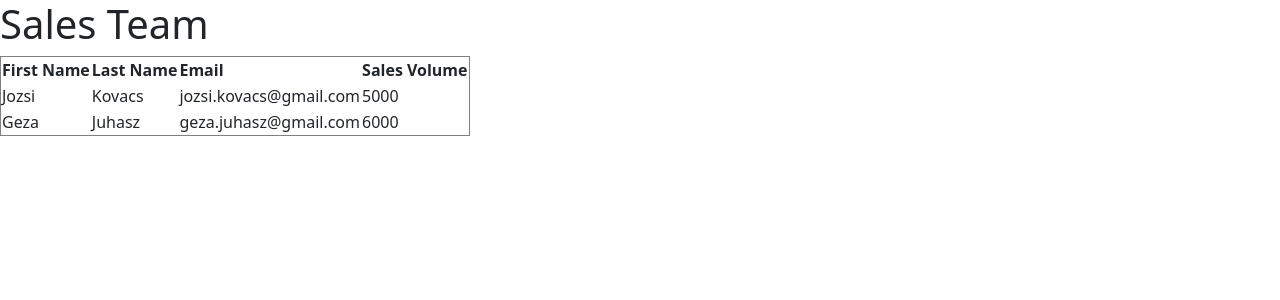
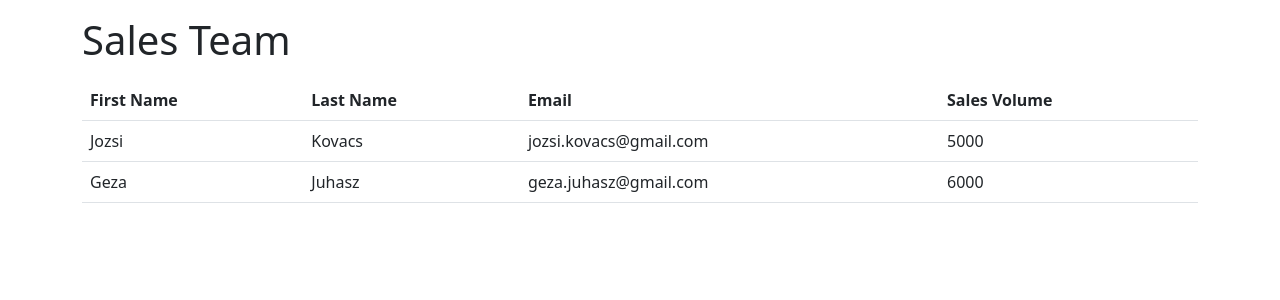
Before and after one commit to b-partos/udemy-full-stack-angular-spring-boot-tutorial, an Angular app: page / in a window 1280 px wide. Shown: the top 300 px of the page. Built offline with nearby package versions, Linux system fonts and the light colour scheme.

Commit message:
Bootstrap table template created. - header is not black!

```diff
--- a/src/app/app.component.html
+++ b/src/app/app.component.html
@@ -1,3 +1,4 @@
-<h1>Sales Team</h1>
-
-<app-sales-person-list></app-sales-person-list>
+<div class="container">
+  <h1 class="mt-3 mb-3">Sales Team</h1>
+  <app-sales-person-list></app-sales-person-list>
+</div>
--- /dev/null
+++ b/src/app/sales-person-list/sales-person-list-bootstrap.component.html
@@ -0,0 +1,16 @@
+<table class="table table-hover">
+  <thead class="thead-dark">
+    <tr>
+      <th>First Name</th>
+      <th>Last Name</th>
+      <th>Email</th>
+      <th>Sales Volume</th>
+    </tr>
+    <tr *ngFor="let tempSalesPerson of salesPersonList">
+      <td>{{ tempSalesPerson.firstName }}</td>
+      <td>{{ tempSalesPerson.lastName }}</td>
+      <td>{{ tempSalesPerson.email }}</td>
+      <td>{{ tempSalesPerson.salesVolume }}</td>
+    </tr>
+  </thead>
+</table>
--- a/src/app/sales-person-list/sales-person-list.component.ts
+++ b/src/app/sales-person-list/sales-person-list.component.ts
@@ -3,7 +3,7 @@
 
 @Component({
   selector: 'app-sales-person-list',
-  templateUrl: './sales-person-list.component.html',
+  templateUrl: './sales-person-list-bootstrap.component.html',
   styleUrls: ['./sales-person-list.component.css']
 })
 export class SalesPersonListComponent implements OnInit {
```
